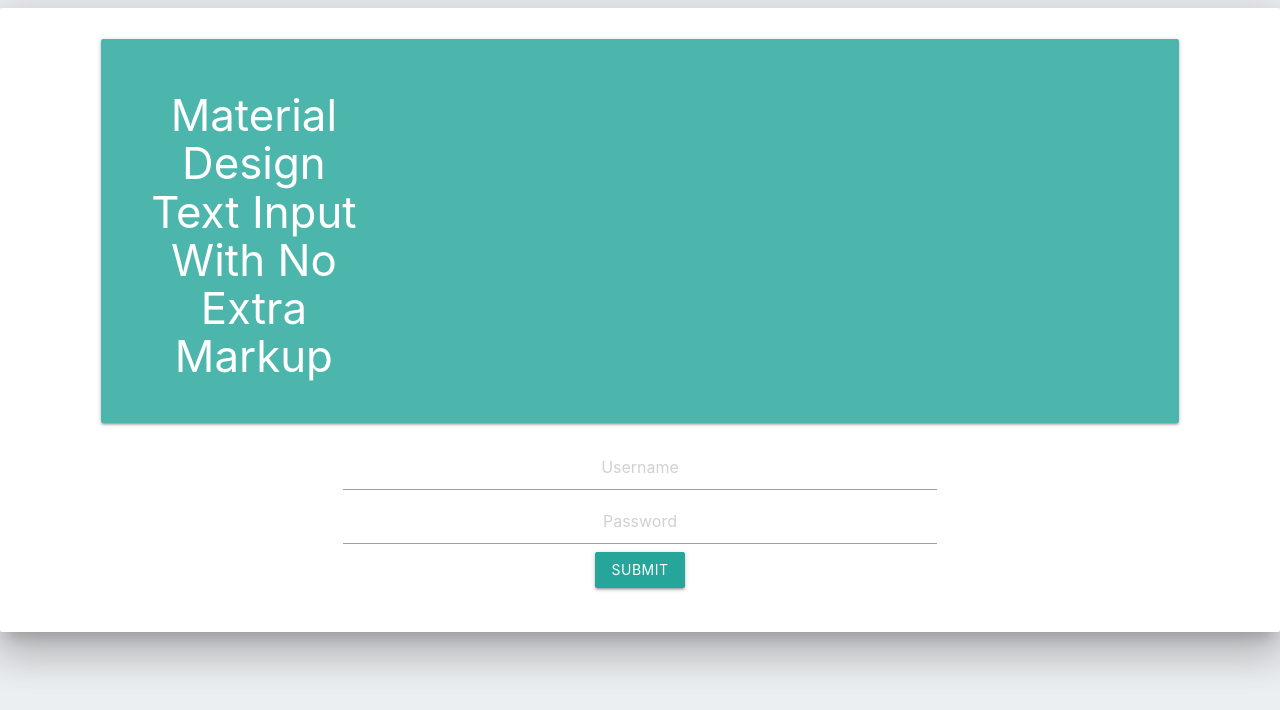
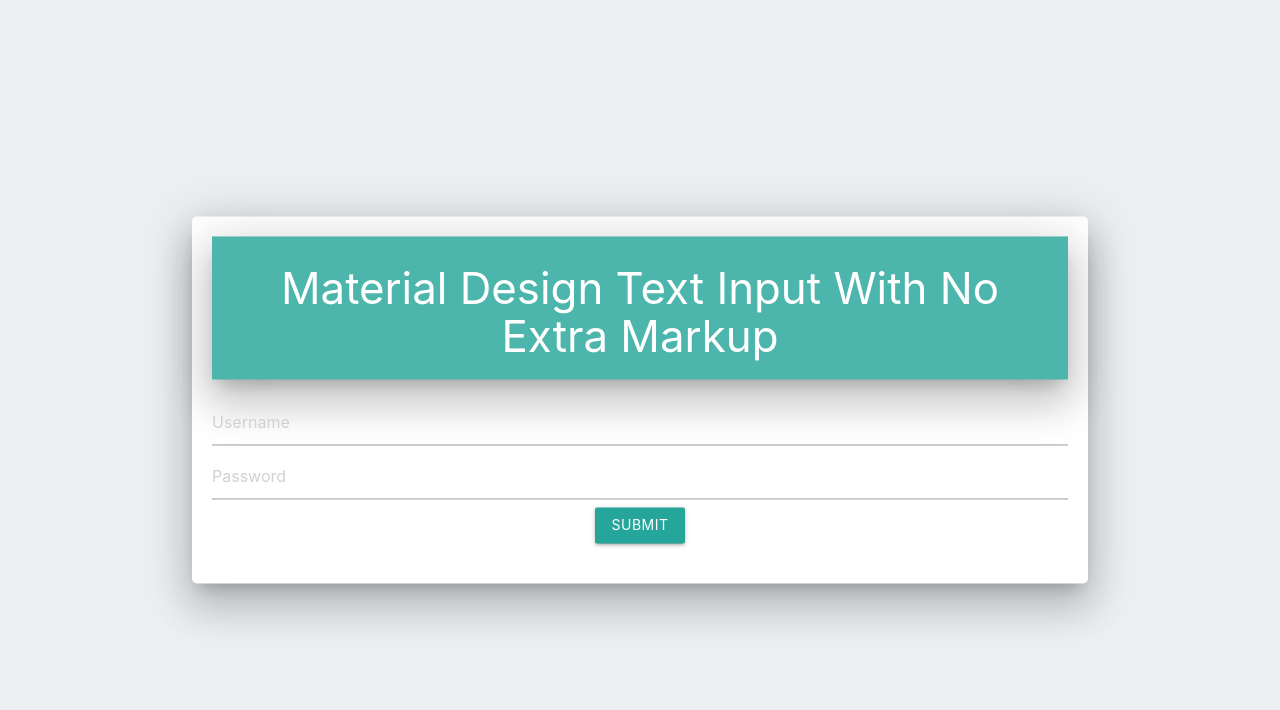
Before and after one commit to pietrzykkevin/html-css-startpoint, a website: page index.html in a window 1280 px wide. Drawn offline with nearby package versions, Linux system fonts and the light colour scheme.

Commit message:
center login form

```diff
--- a/index.html
+++ b/index.html
@@ -11,9 +11,9 @@
 <h1>MY Beginning</h1>
  <div class="card-panel teal lighten-2">This is a card panel with a teal lighten-2 class</div>
 -->
- <div  class="z-depth-5 center card-panel white">
-  <div class="row card-panel teal lighten-2 white-text">
-   <h3 class="col s3">Material Design Text Input With No Extra Markup</h3>
+ <div  class="center container z-depth-5  white ">
+  <div class="header row teal lighten-2 z-depth-5 white-text">
+   <h3 class="col s12">Material Design Text Input With No Extra Markup</h3>
   </div>
   <div class >
     <input placeholder="Username" id="Username" type="text" class="row validate col s3">
--- a/style.css
+++ b/style.css
@@ -8,15 +8,21 @@ margin: 0;
 
 }
 
-div *{
-  display: inline-block;
-  padding: 20 px;
-  text-align: center;
+.header{
+
+
 }
 
+
 .center{
+  position: absolute;
+   top: 50%;
+   left: 50%;
+   transform: translate(-50%, -50%);
   text-align: center;
   padding: 20px;
+  max-width: 100px;
+  width: 200px;
   margin: 0;
   border-style:  none;
   border: 20;
```
